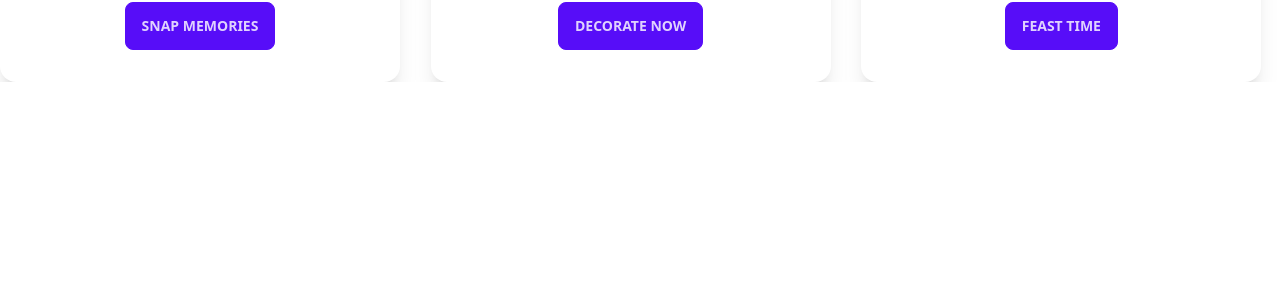
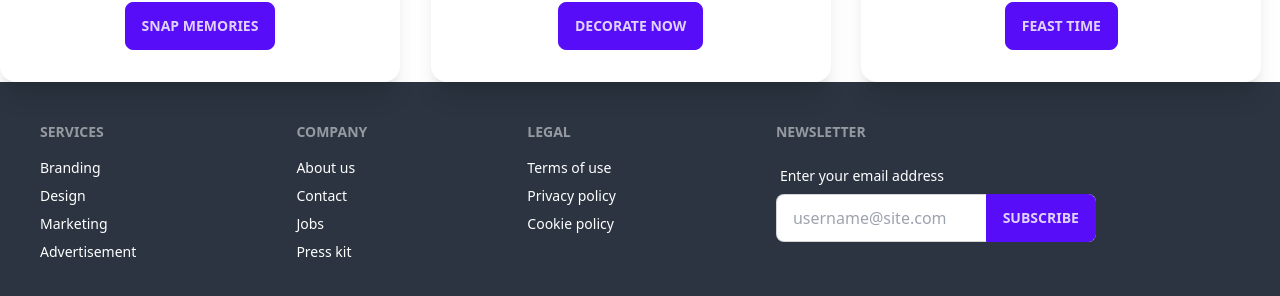
Before and after one commit to ParthaMalakar/BirthDayBliss-Client, a React (Vite) app: page / in a window 1280 px wide. Shown: the part 1988-2284 px from the top of the page. Before the commit the page ends 2070 px from the top, so only its background shows below. Built offline with nearby package versions, Linux system fonts and the light colour scheme.

Commit message:
footer section created using daisyUi

```diff
--- a/src/layout/Root.jsx
+++ b/src/layout/Root.jsx
@@ -1,5 +1,6 @@
 import { Outlet } from "react-router-dom";
 import Navbar from "../shared/navbar/Navbar";
+import Footer from "../shared/navbar/Footer";
 
 const Root = () => {
     return (
@@ -8,8 +9,9 @@
             <div  className="max-w-7xl mx-auto">
             <Navbar></Navbar>
             <Outlet></Outlet>
+
             </div>
-
+            <Footer></Footer>
         </div>
     );
 };
--- /dev/null
+++ b/src/shared/navbar/Footer.jsx
@@ -0,0 +1,43 @@
+
+const Footer = () => {
+    return (
+        <div>
+            <footer className="footer p-10 bg-neutral text-white">
+                <nav>
+                    <header className="footer-title">Services</header>
+                    <a className="link link-hover">Branding</a>
+                    <a className="link link-hover">Design</a>
+                    <a className="link link-hover">Marketing</a>
+                    <a className="link link-hover">Advertisement</a>
+                </nav>
+                <nav>
+                    <header className="footer-title">Company</header>
+                    <a className="link link-hover">About us</a>
+                    <a className="link link-hover">Contact</a>
+                    <a className="link link-hover">Jobs</a>
+                    <a className="link link-hover">Press kit</a>
+                </nav>
+                <nav>
+                    <header className="footer-title">Legal</header>
+                    <a className="link link-hover">Terms of use</a>
+                    <a className="link link-hover">Privacy policy</a>
+                    <a className="link link-hover">Cookie policy</a>
+                </nav>
+                <form>
+                    <header className="footer-title">Newsletter</header>
+                    <fieldset className="form-control w-80">
+                        <label className="label">
+                            <span className="label-text text-white">Enter your email address</span>
+                        </label>
+                        <div className="relative">
+                            <input type="text" placeholder="username@site.com" className="input input-bordered w-full pr-16" />
+                            <button className="btn btn-primary absolute top-0 right-0 rounded-l-none">Subscribe</button>
+                        </div>
+                    </fieldset>
+                </form>
+            </footer>
+        </div>
+    );
+};
+
+export default Footer;
```
